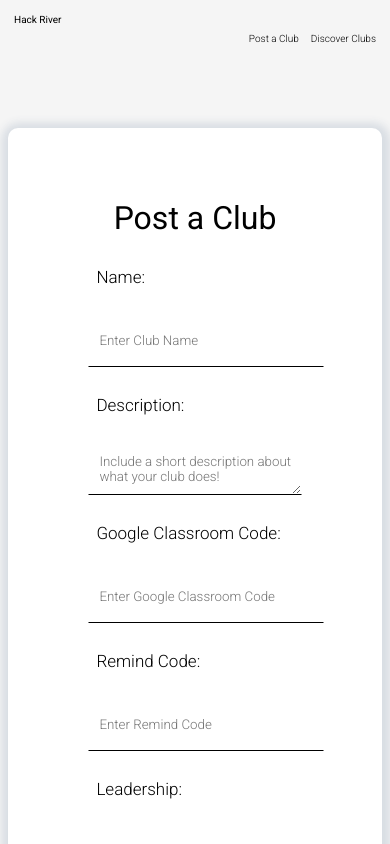
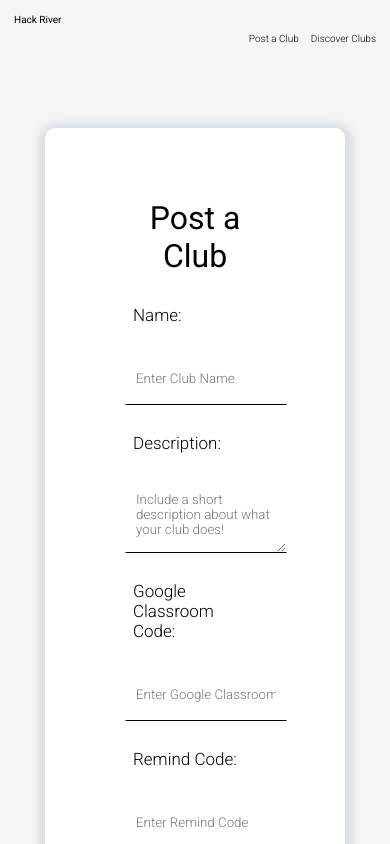
Before and after one commit to lindsayesterman/river-clubs, a React (Create React App) app: page /post in a window 390 px wide. Shown: the top 844 px of the page. Built offline with nearby package versions, Linux system fonts and the light colour scheme; no server answers.

Commit message:
responsive post

```diff
--- a/src/PostPage/PostPage.css
+++ b/src/PostPage/PostPage.css
@@ -71,10 +71,18 @@ button.btn-post:hover {
   input,
   textarea,
   button {
-    width: 90%;
+    width: 100%;
+  }
+
+  textarea{
+    height:50px;
   }
 
   select{
     width:100%;
   }
+
+  .club-proposal {
+    width:140px;
+  }
 }
```
